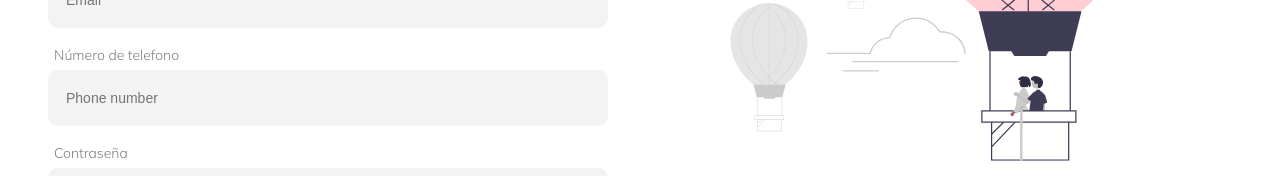
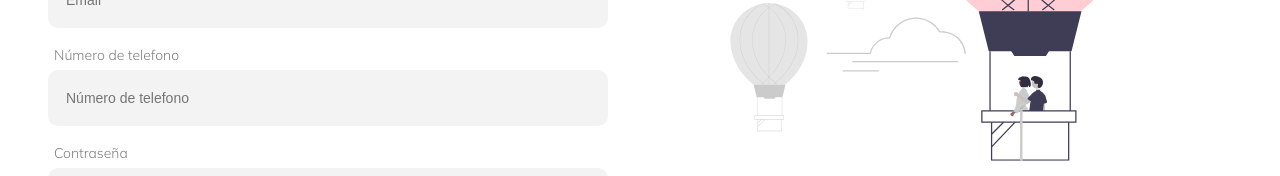
Before and after one commit to joacoabraldes/ComfTripWeb, a React (Create React App) app in the folder comf-trip/: page /register in a window 1280 px wide. Shown: the part 320-496 px from the top of the page. Built offline with nearby package versions, Linux system fonts and the light colour scheme; no server answers.

Commit message:
ultimos cambios de idioma

```diff
--- a/comf-trip/src/pages/Register.js
+++ b/comf-trip/src/pages/Register.js
@@ -63,7 +63,7 @@ export default function RegisterPage() {
 
             <label className="field">
               <span className="field-label">Número de telefono</span>
-              <input className="input" name="phone" value={form.phone} onChange={handleChange} placeholder="Phone number" />
+              <input className="input" name="phone" value={form.phone} onChange={handleChange} placeholder="Número de telefono" />
             </label>
 
             <label className="field">
```
